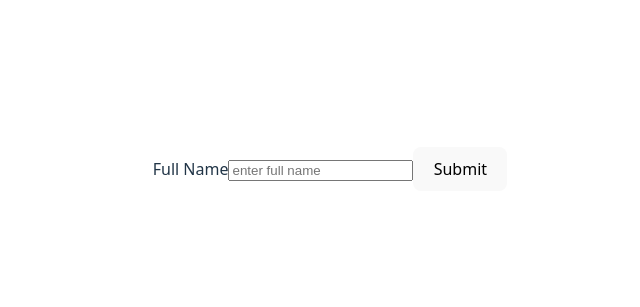
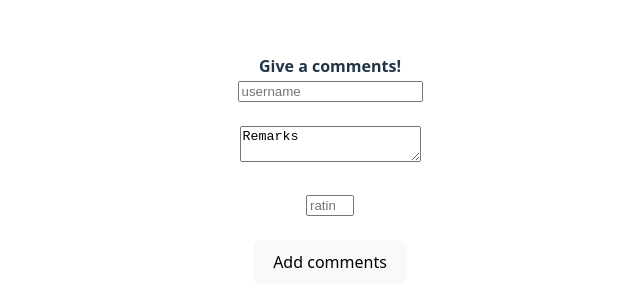
Before and after one commit to umakantchauhan/just-practice, a React (Vite) app: page / in a window 1280 px wide. Shown: the part 231-538 px from the top of the page, without its empty margins (310-950 px from the left). Built offline with nearby package versions, Linux system fonts and the light colour scheme.

Commit message:
just revising

```diff
--- /dev/null
+++ b/CommentsForm.jsx
@@ -0,0 +1,18 @@
+export default function CommentsForm(){
+    return (
+        <div>
+            <h4>
+                Give a comments!
+                <form action="">
+                    <input placeholder="username" type="text" name="" id="" />
+                    <br /><br />
+                    <textarea name="" id="">Remarks</textarea>
+                    <br /><br />
+                    <input placeholder="rating" type="number" min={1} max={5} />
+                    <br /><br />
+                    <button>Add comments</button>
+                </form>
+            </h4>
+        </div>
+    )
+}
--- a/src/App.jsx
+++ b/src/App.jsx
@@ -4,12 +4,13 @@ import viteLogo from '/vite.svg'
 import './App.css'
 import LudoBoard from './LudoBoard'
 import Form from "./Form"
+import CommentsForm from '../CommentsForm'
 
 function App() {
 
   return (
     <>
-      < Form/>
+      < CommentsForm/>
     </>
   )
 }
```
